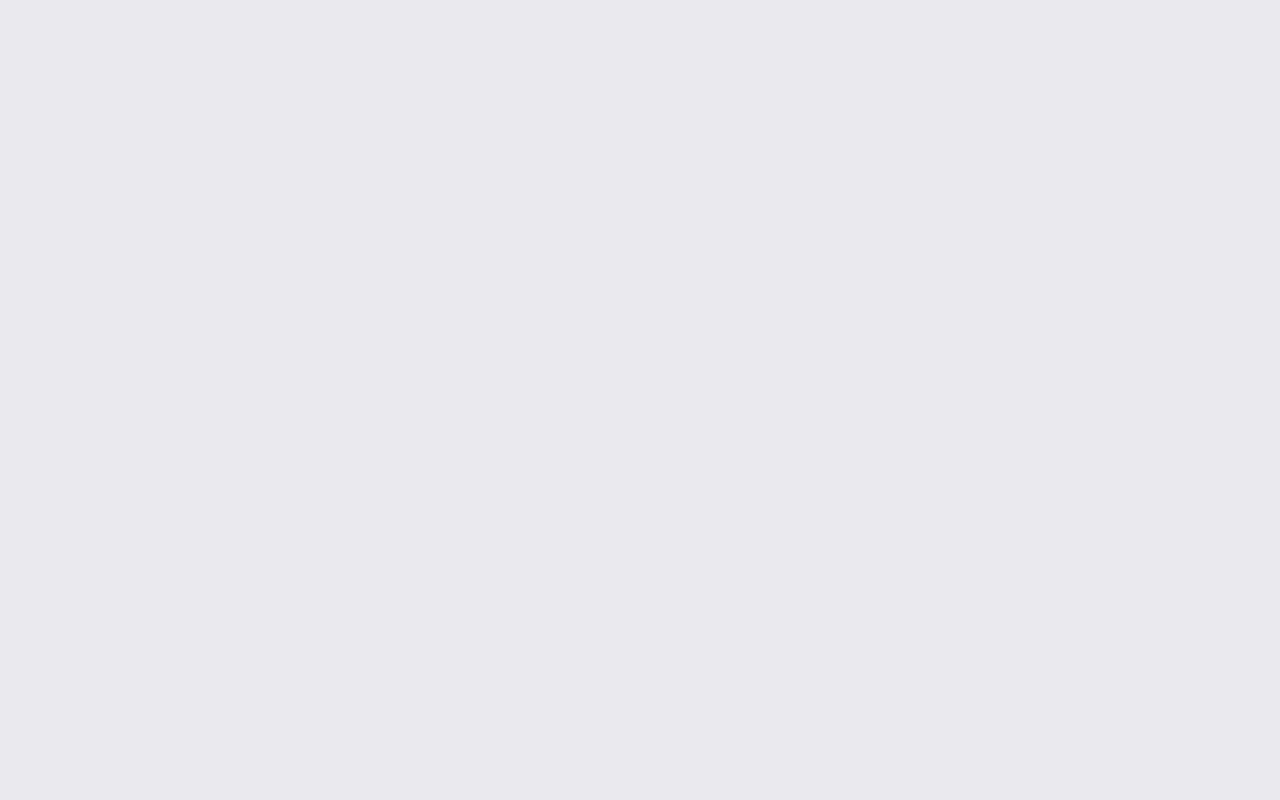
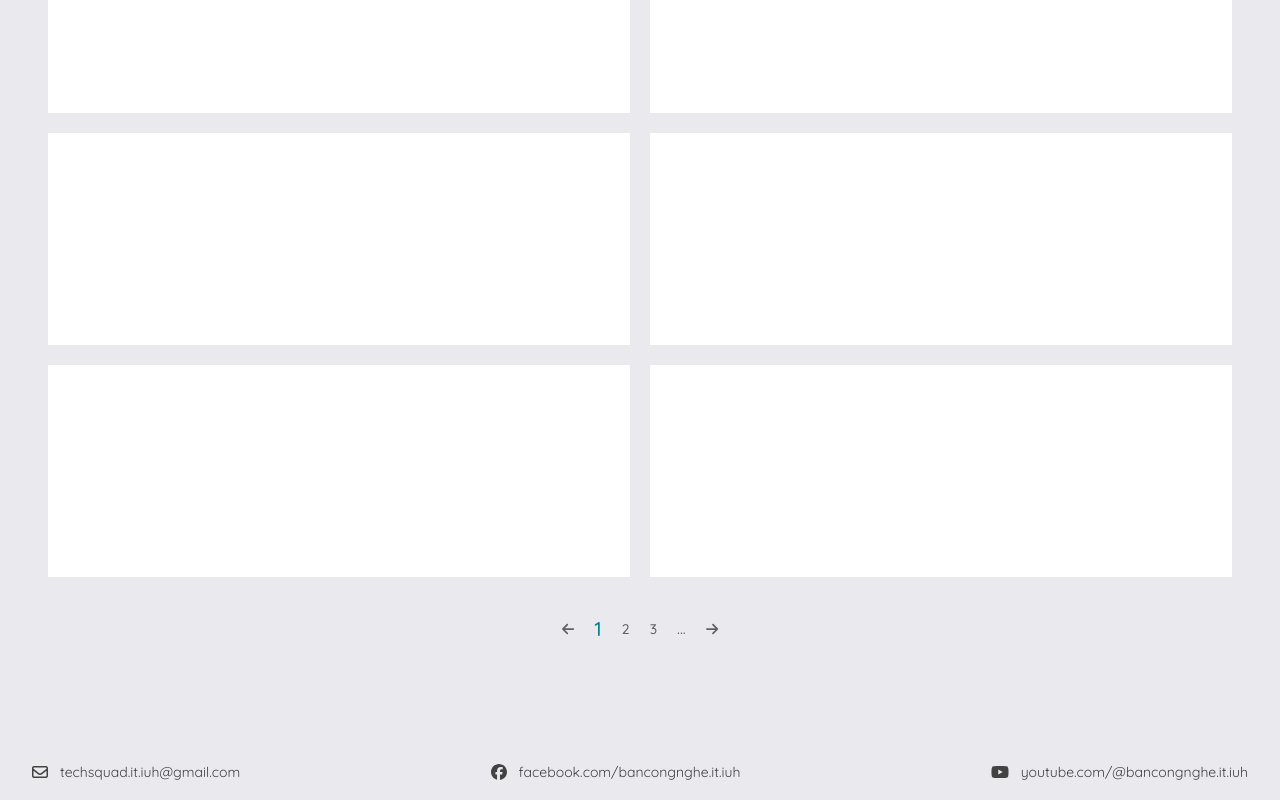
Before and after one commit to MaiTheHao/web-bcn, a React (Vite) app in the folder client/: page /project in a window 1280 px wide. Before the commit this address had no page. Shown: the part 496-1296 px from the top of the page. Before the commit the page ends 800 px from the top, so only its background shows below. Built offline with nearby package versions, Linux system fonts and the light colour scheme.

Commit message:
Lưu thay đổi trước khi chuyển nhánh

```diff
--- a/client/src/App.jsx
+++ b/client/src/App.jsx
@@ -1,5 +1,6 @@
 import { BrowserRouter, Route, Routes } from 'react-router-dom';
 import AppLayout from './layouts/AppLayout/AppLayout';
+import ProjectCart from './components/ProjectCart/ProjectCart';
 
 function App() {
 	return (
@@ -8,6 +9,10 @@ function App() {
 				<Route path='/' element={<AppLayout />}>
 					{/* Các trang sẽ được gắn vào đây */}
 				</Route>
+				<Route path='/project' element={<AppLayout />}>
+					{/* Các trang sẽ được gắn vào đây */}
+					<Route index element = { <ProjectCart/> }></Route>
+				</Route>
 				<Route path='*' element={<div>404 Not Found</div>} />
 			</Routes>
 		</BrowserRouter>
--- a/client/src/components/AppFooter/AppFooter.css
+++ b/client/src/components/AppFooter/AppFooter.css
@@ -12,6 +12,8 @@
 }
 
 #app-footer .app-footer__item {
+	height: 40px;
+	padding: 8px 0;
 	display: flex;
 	align-items: center;
 	font-size: 0.875rem;
--- /dev/null
+++ b/client/src/components/ProjectCart/ProjectCart.css
@@ -0,0 +1,60 @@
+.project {
+    text-align: center;
+}
+
+.project .title {
+    font-family: 'Quicksand';
+    margin-bottom: 21px;
+    font-style: normal;
+    font-weight: 400;
+    font-size: 57px;
+    line-height: 64px;
+    letter-spacing: -0.0025em;
+    color: #757476;
+}
+
+.project .project-cart {
+    margin: auto;
+    max-width: 1184px;
+    margin-bottom: 103px;
+}
+
+.project .project-cart .project-list {
+    display: flex;
+    flex-wrap: wrap;
+    list-style: none;
+    gap: 20px;
+}
+
+.project .project-cart .project-list .project-card {
+    width: calc((100% - 20px) / 2);
+    height: 212px;
+    background-color: white;
+}
+
+.project .project-cart .pagination {
+    display: flex;
+    gap: 20px;
+    margin-top: 40px;
+    justify-content: center;
+    align-items: end;
+}
+
+.project .project-cart .pagination-button {
+    height: 24px;
+    font-family: 'Quicksand';
+    font-style: normal;
+    font-weight: 500;
+    font-size: 14px;
+    line-height: 20px;
+    letter-spacing: 0.001em;
+    color: #616161;
+    background-color: transparent;
+    border: none;
+}
+
+.project .project-cart .pagination-button+.active {
+    font-size: 20px;
+    letter-spacing: 0.001em;
+    color: #00838F;
+}
--- a/client/src/components/ProjectCart/ProjectCart.jsx
+++ b/client/src/components/ProjectCart/ProjectCart.jsx
@@ -0,0 +1,35 @@
+import './ProjectCart.css'
+import { FontAwesomeIcon } from '@fortawesome/react-fontawesome';
+import { faArrowLeft , faArrowRight } from '@fortawesome/free-solid-svg-icons';
+function ProjectCart() {
+    const items = [1, 2, 3, 4, 5, 6, 7, 8];
+    return (
+        <>
+            <div className="project">
+                <h1 className='title'>Project</h1>
+                <div className='project-cart'>
+                    <ul className='project-list'>
+                        {
+                            items.map((e, idx) => (
+                                <li className='project-card' key={idx}></li>
+                            ))
+                        }
+                    </ul>
+                    <div className='pagination'>
+                        <button className='pagination-button pagination-button-prev'>
+                            <FontAwesomeIcon icon={faArrowLeft} />
+                        </button>
+                        <button className='pagination-button pagination-number active'>1</button>
+                        <button className='pagination-button pagination-number'>2</button>
+                        <button className='pagination-button pagination-number'>3</button>
+                        <button className='pagination-button pagination-dots'>...</button>
+                        <button className='pagination-button pagination-button-next'>
+                            <FontAwesomeIcon icon={faArrowRight} />
+                        </button>
+                    </div>
+                </div>
+            </div>
+        </>
+    )
+}
+export default ProjectCart;
--- a/client/src/styles/_vars.css
+++ b/client/src/styles/_vars.css
@@ -127,7 +127,7 @@
         --corner-rounded-full: var(--radius-full);
     /* Tooltip */
     --app-block-max-width: 1440px;
-    --app-container-width: 100vw;
+    --app-container-width: 100svw;
     /* Font-family */
     --font-family: 'Quicksand', sans-serif;
 }
--- a/client/src/styles/globals.css
+++ b/client/src/styles/globals.css
@@ -6,6 +6,9 @@ body {
 	padding: 0;
 	font-family: var(--font-family);
 	background-color: var(--base-palette-gray-250);
+}
+::-webkit-scrollbar{
+	display: none;
 }
 .app-container {
 	width: var(--app-container-width);
```
